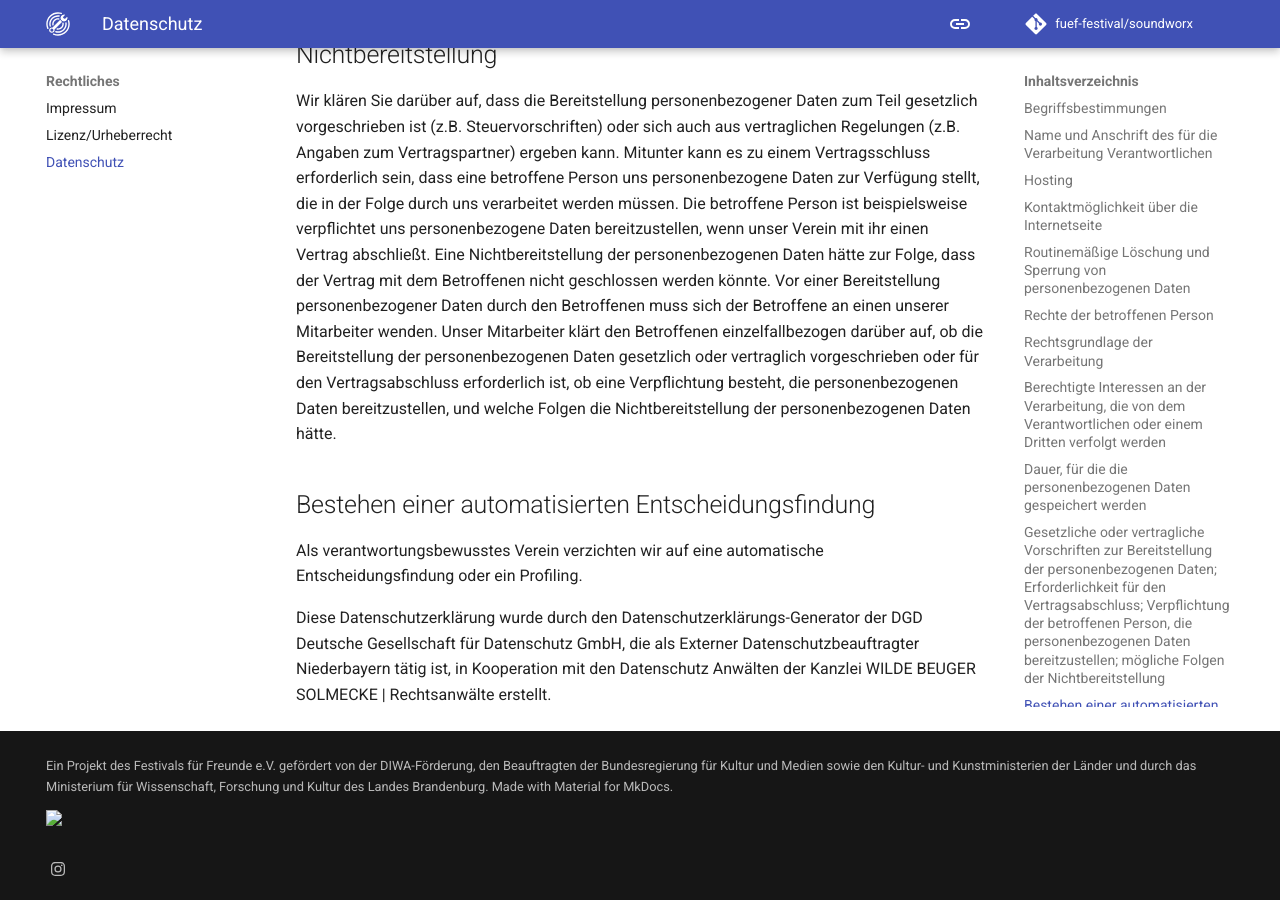
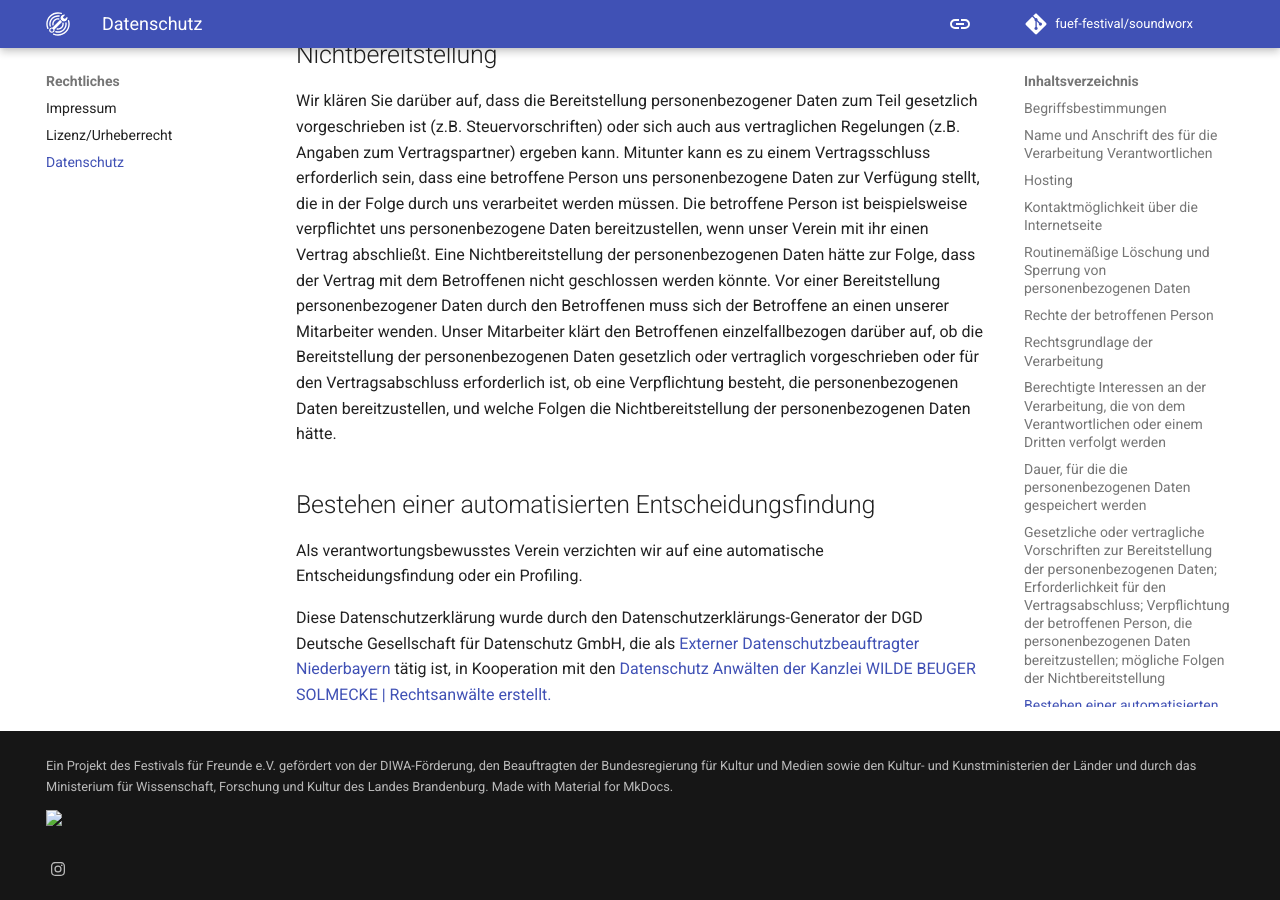
Before and after one commit to fuef-festival/soundworx, an MkDocs documentation site: the page built from docs/about/gdpr.md, in a window 1280 px wide and 900 px high, scrolled down 10673 px. Built offline with MkDocs 1.6.1 and Material for MkDocs 9.7.7, drawn with Linux system fonts in a browser that asks for light colours; plug-ins that fetch from the network failed and are left out; comment, search, counter and statistics services are not loaded; part of the change alters nothing that is shown.

```diff
--- a/docs/about/gdpr.md
+++ b/docs/about/gdpr.md
@@ -119,4 +119,4 @@ Wir klären Sie darüber auf, dass die Bereitstellung personenbezogener Daten zu
 
 Als verantwortungsbewusstes Verein verzichten wir auf eine automatische Entscheidungsfindung oder ein Profiling.
 
-Diese Datenschutzerklärung wurde durch den Datenschutzerklärungs-Generator der DGD Deutsche Gesellschaft für Datenschutz GmbH, die als Externer Datenschutzbeauftragter Niederbayern tätig ist, in Kooperation mit den Datenschutz Anwälten der Kanzlei WILDE BEUGER SOLMECKE | Rechtsanwälte erstellt.
+Diese Datenschutzerklärung wurde durch den Datenschutzerklärungs-Generator der DGD Deutsche Gesellschaft für Datenschutz GmbH, die als [Externer Datenschutzbeauftragter Niederbayern](https://dg-datenschutz.de/datenschutz-dienstleistungen/externer-datenschutzbeauftragter/) tätig ist, in Kooperation mit den [Datenschutz Anwälten der Kanzlei WILDE BEUGER SOLMECKE | Rechtsanwälte erstellt.](https://www.wbs.legal/it-recht/datenschutzrecht/)
```
